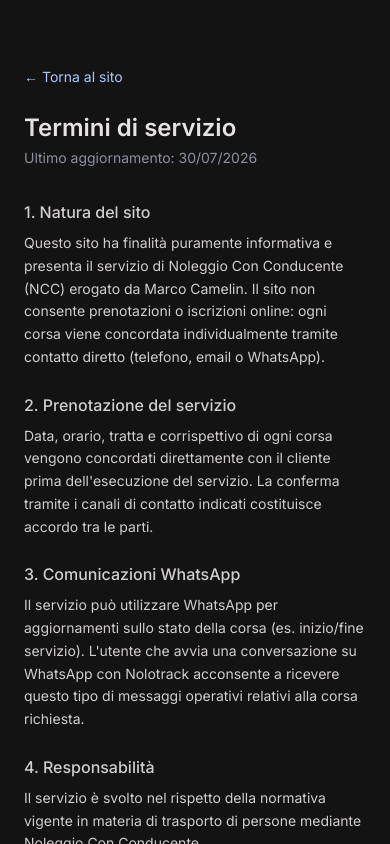
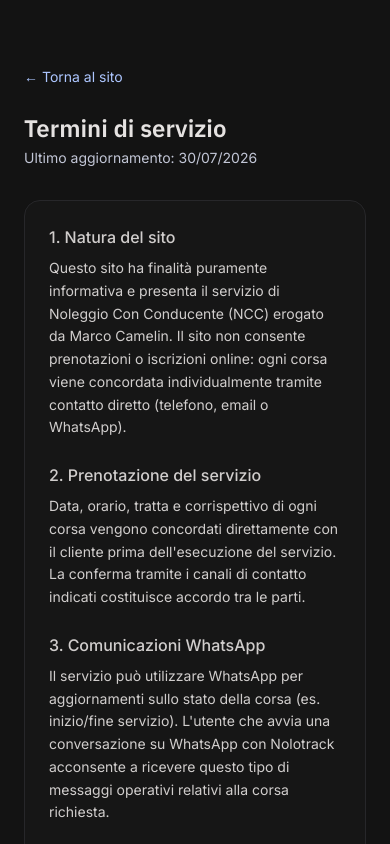
Before and after one commit to micoromano/nolotrack, a Next.js app: page /termini in a window 390 px wide. Shown: the top 844 px of the page. Built offline with nearby package versions, Linux system fonts and the light colour scheme; no server answers.

Commit message:
Uniforma termini/page.tsx allo stile Precision Mobility

```diff
--- a/app/termini/page.tsx
+++ b/app/termini/page.tsx
@@ -13,10 +13,10 @@ export default function TerminiPage() {
     <div className="min-h-screen bg-background text-foreground">
       <div className="max-w-3xl mx-auto px-6 py-16">
         <Link href="/" className="text-sm text-primary hover:underline">&larr; Torna al sito</Link>
-        <h1 className="text-2xl font-semibold mt-6">Termini di servizio</h1>
-        <p className="text-sm text-muted-foreground mt-1">Ultimo aggiornamento: {new Date().toLocaleDateString("it-IT")}</p>
+        <h1 className="font-heading text-2xl font-bold mt-6 text-foreground">Termini di servizio</h1>
+        <p className="text-sm text-on-surface-variant mt-1">Ultimo aggiornamento: {new Date().toLocaleDateString("it-IT")}</p>
 
-        <div className="mt-8 space-y-6 text-sm leading-relaxed text-foreground/90">
+        <div className="mt-8 glass-card rounded-2xl p-6 sm:p-8 space-y-6 text-sm leading-relaxed text-foreground/90">
           <section>
             <h2 className="text-base font-medium mb-2">1. Natura del sito</h2>
             <p>
```
